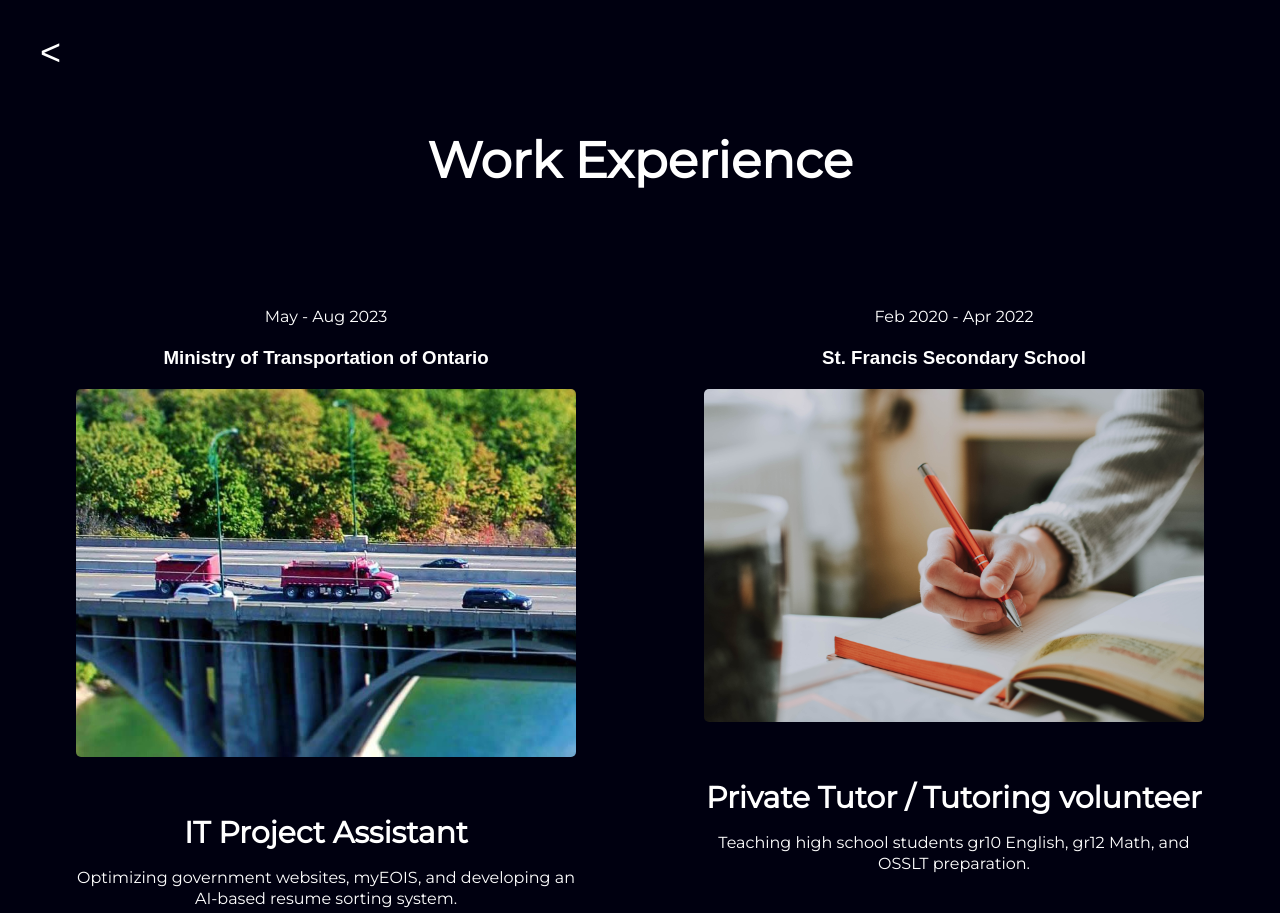
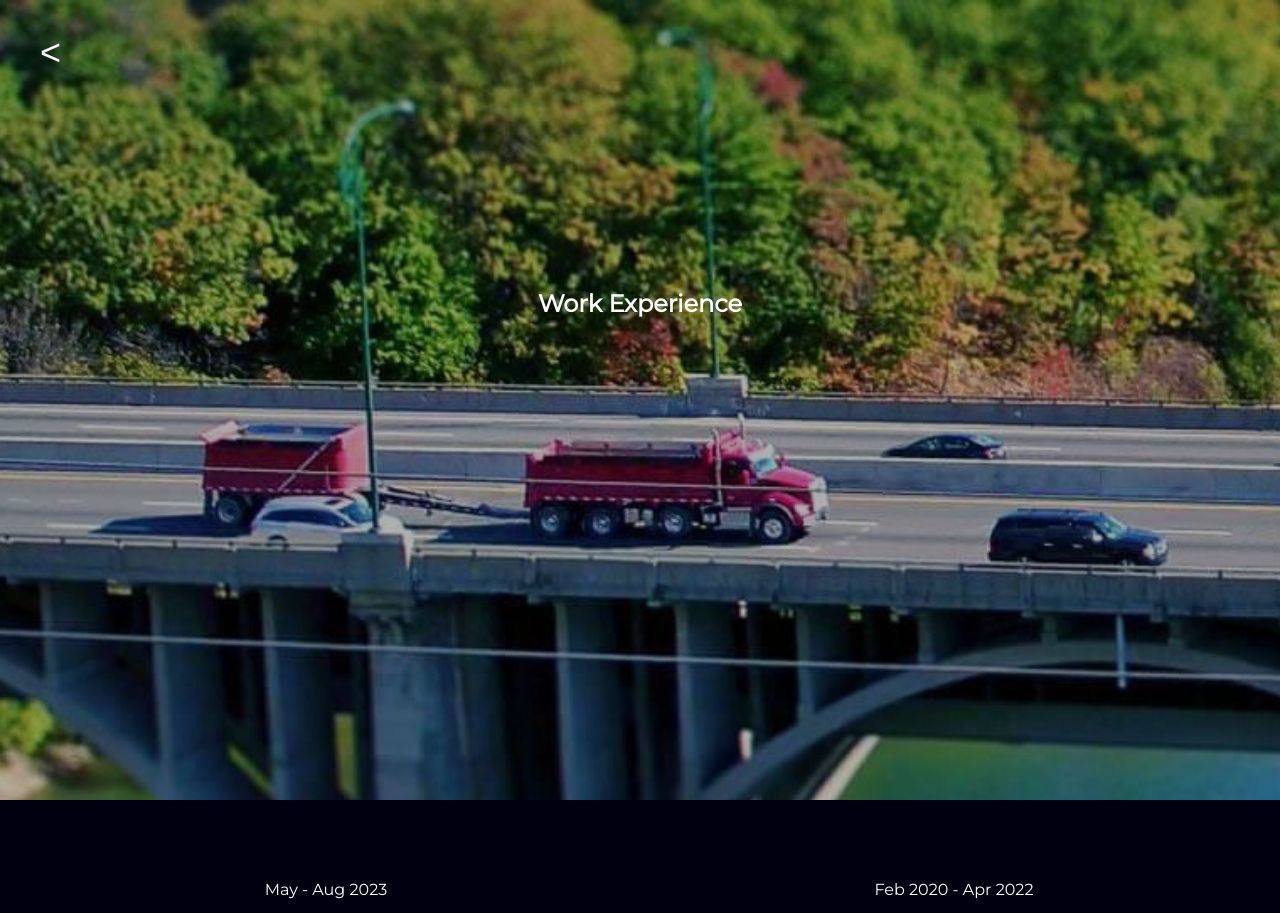
Before and after one commit to suyeon240park/Portfolio, a plain HTML site: page Work.html in a window 1280 px wide. Shown: the top 913 px of the page. Drawn offline with Linux system fonts and the light colour scheme.

Commit message:
parallex

```diff
--- a/Work.html
+++ b/Work.html
@@ -13,7 +13,10 @@
   </head>
   <body class="fade-in">
     <a href="index.html" class="back-link">&lt;</a>
-    <h1>Work Experience</h1>
+    <div class="parallax">
+      <img src="assets/images/government.jpg" alt="Background Image" class="parallax-background">
+      <h1 class="parallax-title">Work Experience</h1>
+    </div>
     <div class="projects">
       <div class="project">
         <p>May - Aug 2023</p>
--- a/css/project_style.css
+++ b/css/project_style.css
@@ -180,3 +180,35 @@ date {
   font-family: 'Quicksand', sans-serif;
   font-weight: 300;
 }
+
+/* Reset some default styles */
+body {
+  margin: 0;
+  padding: 0;
+}
+
+/* Parallax Styles */
+.parallax {
+  position: relative;
+  width: 100%;
+  height: 100vh;
+  overflow: hidden;
+}
+
+.parallax-background {
+  width: 100%;
+  height: auto;
+  position: absolute;
+  top: 0;
+  left: 0;
+  z-index: -1;
+  filter: brightness(0.7); /* Adjust brightness as needed */
+}
+
+.parallax-title {
+  text-align: center;
+  padding-top: 20vh; /* Adjust this value to vertically center the title */
+  font-size: 24px;
+  color: #fff;
+  position: relative;
+}
```
